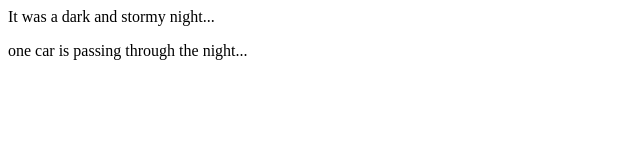
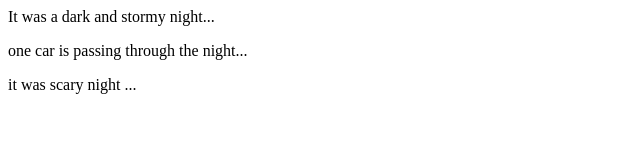
Before and after one commit to ramyabellala/fireside-story, a plain HTML site: page index.html in a window 1280 px wide. Shown: the whole page, without its empty margins (0-640 px from the left). Drawn offline with Linux system fonts and the light colour scheme.

Commit message:
Added third line

```diff
--- a/index.html
+++ b/index.html
@@ -2,5 +2,6 @@
   <body>
     <p>It was a dark and stormy night...</p>
     <p>one car is passing through the night...</p>
+    <p> it was scary night ... </p>
   </body>
 </html>
```
